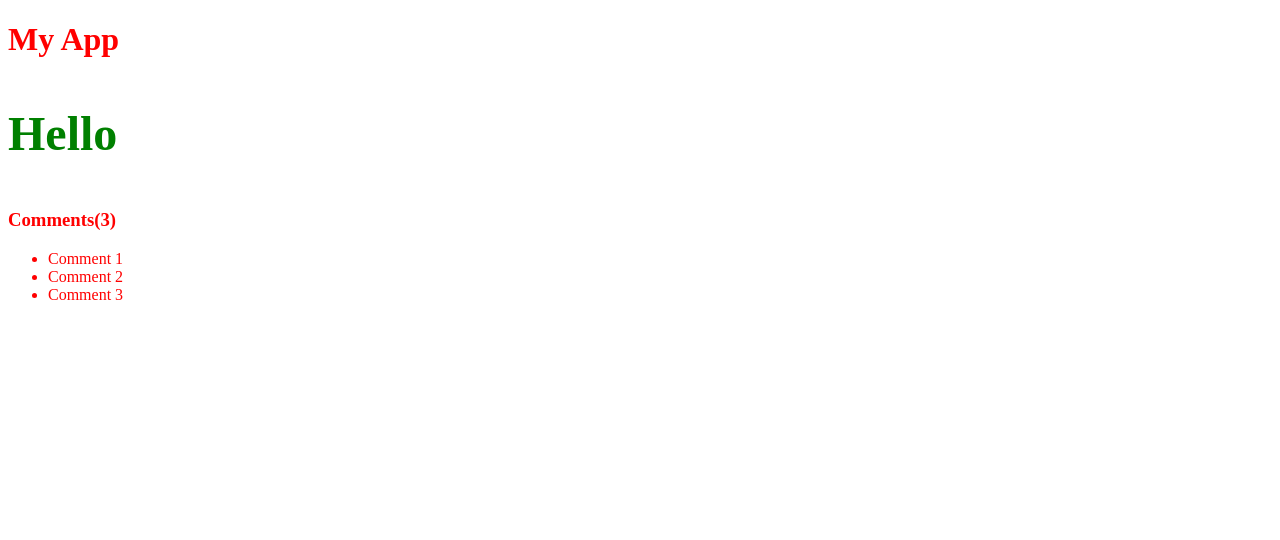
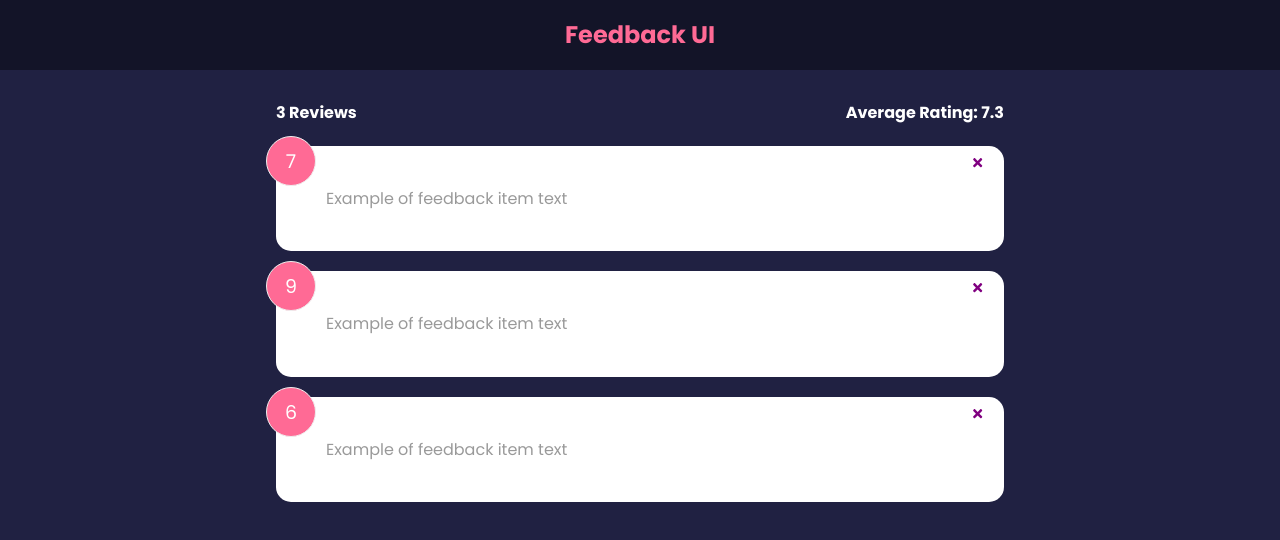
Before and after one commit to ahmed-razic/ui-feedback, a React (Create React App) app: page / in a window 1280 px wide. Shown: the top 540 px of the page. Built offline with nearby package versions, Linux system fonts and the light colour scheme.

Commit message:
feedback stats list item

```diff
--- a/package.json
+++ b/package.json
@@ -8,6 +8,7 @@
     "@testing-library/user-event": "^13.5.0",
     "react": "^18.1.0",
     "react-dom": "^18.1.0",
+    "react-icons": "^4.3.1",
     "react-scripts": "5.0.1",
     "web-vitals": "^2.1.4"
   },
--- a/src/App.js
+++ b/src/App.js
@@ -1,28 +1,33 @@
+import { useState } from 'react';
+import Header from './components/Header';
+import FeedbackList from './components/FeedbackList';
+import { FeedbackData } from './data/FeedbackData';
+import FeedbackStats from './components/FeedbackStats';
+
 function App() {
-  const title = 'My App';
-  const hello = 'Hello';
-  const comments = [
-    { id: 1, text: 'Comment 1' },
-    { id: 2, text: 'Comment 2' },
-    { id: 3, text: 'Comment 3' },
-  ];
-  const showComments = true;
-  const commentsBlock = (
-    <ul>
-      {comments.map((item, index) => (
-        <li key={index}>{item.text}</li>
-      ))}
-    </ul>
-  );
+  const [feedback, setFeedback] = useState(FeedbackData);
+  const handleDelete = function (id) {
+    if (window.confirm('Are you sure?')) {
+      setFeedback(feedback.filter((item) => item.id !== id));
+    }
+  };
+
+  const handleRatingClick = function (id) {
+    console.log(id);
+  };
 
   return (
-    <div>
-      <h1>{title}</h1>
-      <p className='name-class'>{hello}</p>
-
-      <h3>Comments({comments.length})</h3>
-      {showComments && commentsBlock}
-    </div>
+    <>
+      <Header />
+      <div className='container'>
+        <FeedbackStats feedback={feedback} />
+        <FeedbackList
+          feedback={feedback}
+          deleteItem={handleDelete}
+          ratingClick={handleRatingClick}
+        />
+      </div>
+    </>
   );
 }
 export default App;
--- /dev/null
+++ b/src/components/Card.jsx
@@ -0,0 +1,26 @@
+import PropTypes from 'prop-types';
+
+function Card({ children, reverse }) {
+  // return <div className={`card ${reverse && 'reverse'}`}>{children}</div>;
+  return (
+    <div
+      className='card'
+      style={{
+        backgroundColor: reverse ? 'rgba(0,0,0,0.4)' : '#fff',
+        color: reverse ? '#fff' : 'rgba(0,0,0,0.4)',
+      }}
+    >
+      {children}
+    </div>
+  );
+}
+
+Card.defaultProps = {
+  reverse: false,
+};
+
+Card.propTypes = {
+  reverse: PropTypes.bool,
+  children: PropTypes.node.isRequired,
+};
+export default Card;
--- /dev/null
+++ b/src/components/FeedbackItem.jsx
@@ -0,0 +1,32 @@
+import { FaTimes } from 'react-icons/fa';
+import PropTypes from 'prop-types';
+import Card from './Card';
+
+function FeedbackItem({ item, deleteItem, ratingClick }) {
+  // const [rating, setRating] = useState(7);
+  // const [text, setText] = useState('Example of feedback item text.');
+
+  return (
+    <Card>
+      <div
+        className='num-display'
+        onClick={function () {
+          ratingClick(item.rating);
+        }}
+      >
+        {item.rating}
+      </div>
+      <button className='close' onClick={() => deleteItem(item.id)}>
+        <FaTimes color='purple' />
+      </button>
+      <div className='text-display'>{item.text}</div>
+    </Card>
+  );
+}
+
+FeedbackItem.propTypes = {
+  item: PropTypes.object.isRequired,
+  deleteItem: PropTypes.func.isRequired,
+};
+
+export default FeedbackItem;
--- /dev/null
+++ b/src/components/FeedbackList.jsx
@@ -0,0 +1,26 @@
+import { useState } from 'react';
+import PropTypes from 'prop-types';
+import FeedbackItem from './FeedbackItem';
+
+function FeedbackList({ feedback, deleteItem, ratingClick }) {
+  return feedback.map((item) => (
+    <FeedbackItem
+      key={item.id}
+      item={item}
+      deleteItem={deleteItem}
+      ratingClick={ratingClick}
+    />
+  ));
+}
+
+FeedbackList.propTypes = {
+  feedback: PropTypes.arrayOf(
+    PropTypes.shape({
+      id: PropTypes.number.isRequired,
+      text: PropTypes.string.isRequired,
+      rating: PropTypes.number.isRequired,
+    })
+  ),
+  deleteItem: PropTypes.func.isRequired,
+};
+export default FeedbackList;
--- /dev/null
+++ b/src/components/FeedbackStats.jsx
@@ -0,0 +1,22 @@
+import PropTypes from 'prop-types';
+
+function FeedbackStats({ feedback }) {
+  let average =
+    feedback.reduce((acc, cur) => {
+      return acc + cur.rating;
+    }, 0) / feedback.length;
+
+  average = average.toFixed(1).replace(/[.,]0$/, '');
+
+  return (
+    <div className='feedback-stats'>
+      <h4>{feedback.length} Reviews</h4>
+      <h4>Average Rating: {isNaN(average) ? 0 : average} </h4>
+    </div>
+  );
+}
+
+FeedbackStats.propTypes = {
+  feedback: PropTypes.array.isRequired,
+};
+export default FeedbackStats;
--- /dev/null
+++ b/src/components/Header.jsx
@@ -0,0 +1,30 @@
+import PropTypes from 'prop-types';
+
+function Header({ text, bgColor, textColor }) {
+  const headerStyle = {
+    backgroundColor: bgColor,
+    color: textColor,
+  };
+
+  return (
+    <header style={headerStyle}>
+      <div className='container'>
+        <h2>{text}</h2>
+      </div>
+    </header>
+  );
+}
+
+Header.defaultProps = {
+  text: 'Feedback UI',
+  textColor: '#ff6a95',
+  bgColor: 'rgba(0,0,0,0.4)',
+};
+
+Header.propTypes = {
+  text: PropTypes.string,
+  textColor: PropTypes.string,
+  bgColor: PropTypes.string,
+};
+
+export default Header;
--- /dev/null
+++ b/src/data/FeedbackData.js
@@ -0,0 +1,5 @@
+export const FeedbackData = [
+  { id: 1, rating: 7, text: 'Example of feedback item text' },
+  { id: 2, rating: 9, text: 'Example of feedback item text' },
+  { id: 3, rating: 6, text: 'Example of feedback item text' },
+];
--- a/src/index.css
+++ b/src/index.css
@@ -1,9 +1,230 @@
-body {
-  color: red;
+@import url('https://fonts.googleapis.com/css2?family=Poppins:wght@400;600;700&display=swap');
+
+* {
+  box-sizing: border-box;
+  margin: 0;
+  padding: 0;
 }
 
-.name-class {
-  font-weight: bolder;
-  font-size: 3rem;
-  color: green;
+body {
+  font-family: 'Poppins', sans-serif;
+  background-color: #202142;
+  color: #fff;
+  line-height: 1.6;
 }
+
+ul {
+  list-style: none;
+}
+
+.container {
+  max-width: 768px;
+  margin: auto;
+  padding: 0 20px;
+}
+
+header {
+  height: 70px;
+  width: 100%;
+  display: flex;
+  justify-content: space-between;
+  align-items: center;
+  margin-bottom: 30px;
+}
+
+.card {
+  background-color: #fff;
+  color: #333;
+  border-radius: 15px;
+  padding: 40px 50px;
+  margin: 20px 0;
+  position: relative;
+}
+
+.card.reverse {
+  background-color: rgba(0, 0, 0, 0.4);
+  color: #fff;
+}
+
+.card h2 {
+  font-size: 22px;
+  font-weight: 600;
+  text-align: center;
+}
+
+.rating {
+  display: flex;
+  align-items: center;
+  justify-content: space-around;
+  margin: 30px 0 40px;
+}
+
+.rating li,
+.num-display {
+  position: relative;
+  background: #f4f4f4;
+  width: 50px;
+  height: 50px;
+  padding: 10px;
+  text-align: center;
+  border-radius: 50%;
+  font-size: 19px;
+  border: 1px #eee solid;
+  transition: 0.3s;
+}
+
+.rating li label {
+  position: absolute;
+  top: 50%;
+  left: 50%;
+  width: 50px;
+  height: 50px;
+  padding: 10px;
+  border-radius: 50%;
+  transform: translate(-50%, -50%);
+  cursor: pointer;
+}
+
+.rating li:hover,
+.num-display {
+  background: #ff6a95;
+  color: #fff;
+}
+
+[type='radio'] {
+  opacity: 0;
+}
+
+[type='radio']:checked ~ label {
+  background: #ff6a95;
+  color: #fff;
+}
+
+.input-group {
+  display: flex;
+  flex-direction: row;
+  border: 1px solid #ccc;
+  padding: 8px 10px;
+  border-radius: 8px;
+}
+
+input {
+  flex-grow: 2;
+  border: none;
+  font-size: 16px;
+}
+
+input:focus {
+  outline: none;
+}
+
+.feedback-stats {
+  color: #fff;
+  display: flex;
+  justify-content: space-between;
+  align-items: center;
+}
+
+.num-display {
+  position: absolute;
+  top: -10px;
+  left: -10px;
+}
+
+.close,
+.edit {
+  position: absolute;
+  top: 10px;
+  right: 20px;
+  cursor: pointer;
+  background: none;
+  border: none;
+}
+
+.edit {
+  right: 40px;
+}
+
+.btn {
+  color: #fff;
+  border: 0;
+  border-radius: 8px;
+  color: #fff;
+  width: 100px;
+  height: 40px;
+  cursor: pointer;
+}
+
+.btn-primary {
+  background-color: #202142;
+}
+
+.btn-secondary {
+  background: #ff6a95;
+}
+
+.btn:hover {
+  transform: scale(0.98);
+  opacity: 0.9;
+}
+
+.btn:disabled {
+  background-color: #cccccc;
+  color: #333;
+  cursor: auto;
+}
+
+.btn:disabled:hover {
+  transform: scale(1);
+  opacity: 1;
+}
+
+.message {
+  padding-top: 10px;
+  text-align: center;
+  color: rebeccapurple;
+}
+
+/* FIX: Remove position: absolute to keep about icon at the bottom of the
+ * document */
+.about-link {
+  display: flex;
+  justify-content: flex-end;
+}
+
+/* FIX: Remove position: absolute to keep about icon at the bottom of the
+ * document */
+.about-link a {
+  color: #fff;
+  cursor: pointer;
+}
+
+.about-link a:hover {
+  color: #ff6a95;
+}
+
+.about h1 {
+  margin-bottom: 20px;
+}
+
+.about p {
+  margin: 10px 0;
+}
+
+@media (max-width: 600px) {
+  .rating li {
+    margin: 10px 3px;
+  }
+
+  .rating {
+    display: flex;
+    align-items: center;
+    justify-content: center;
+    flex-wrap: wrap;
+    margin: 30px 0 40px;
+  }
+
+  .input-group input {
+    width: 80%;
+  }
+}
```
Also changed, not shown: 1 other file (tests, documents, lock files or other folders).
